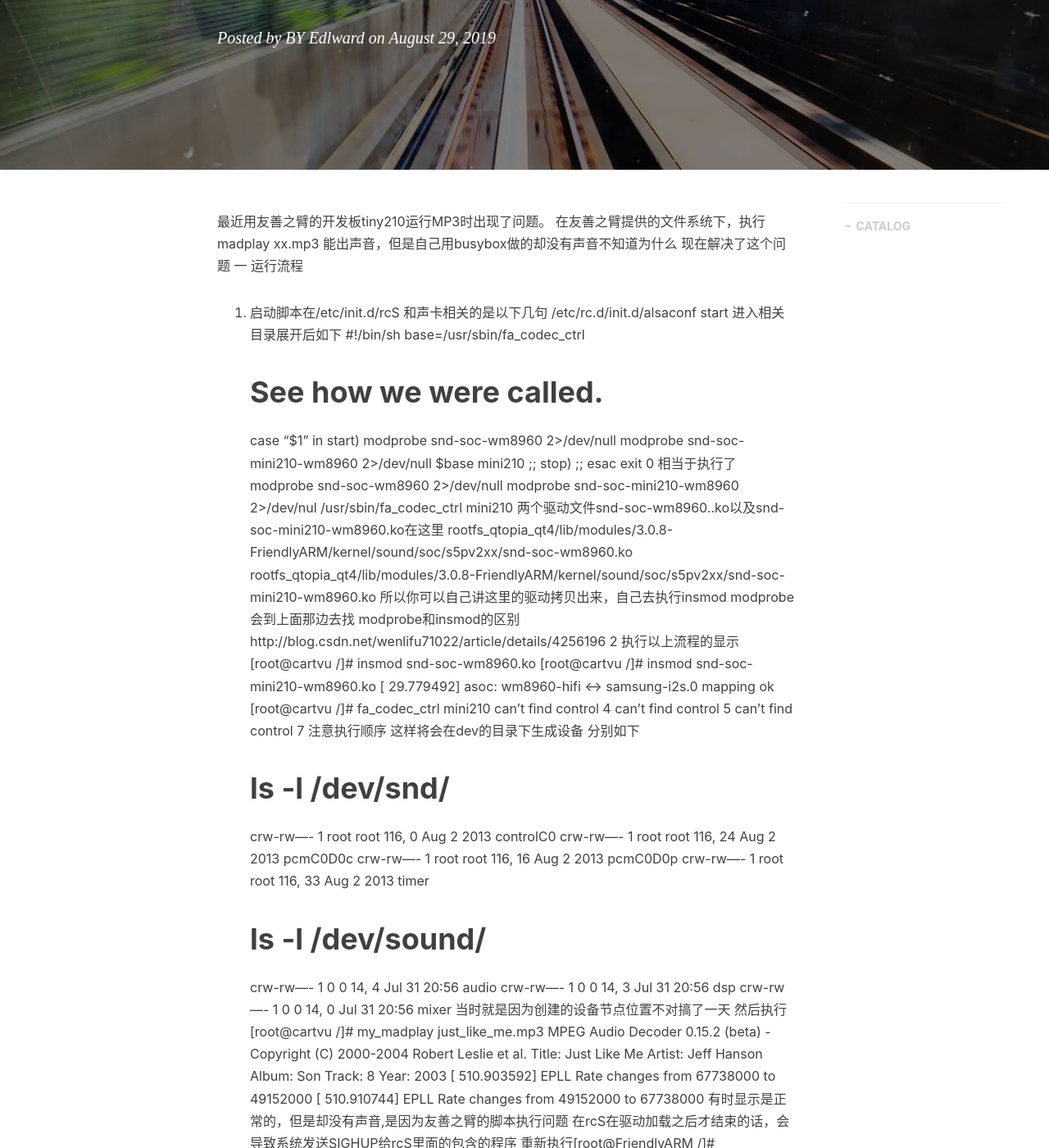
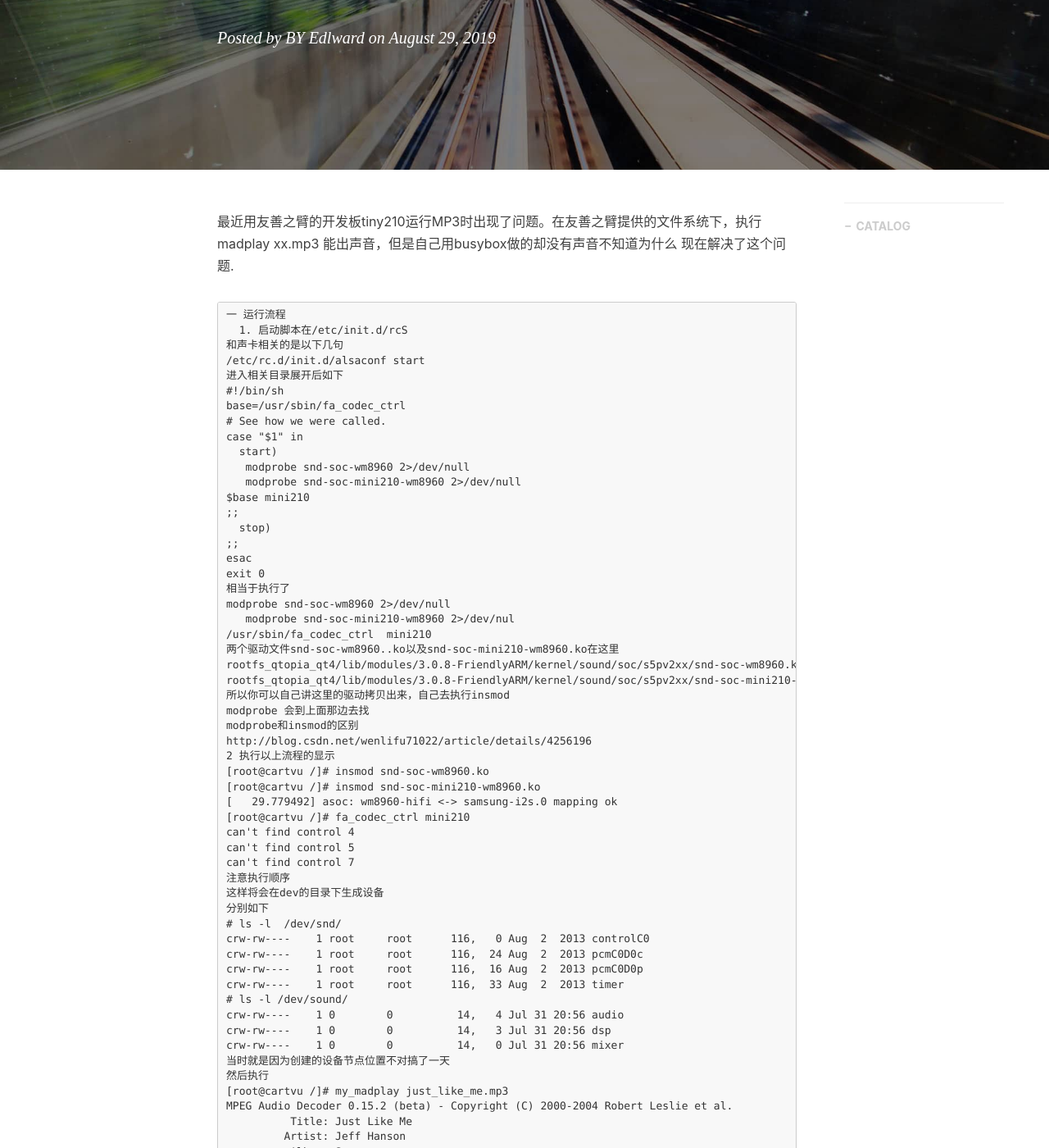
Before and after one commit to gary-robotics/dlward, a Jekyll site: the page built from _posts/2019-09-28-s5pv210下的wmv8960驱动-2019.markdown, in a window 1280 px wide and 1400 px high, scrolled down 316 px. Shown: the whole window at 82% size. Built offline with Jekyll 4.4.1, drawn with Linux system fonts in a browser that asks for light colours; nearby versions of some CDN libraries; comment, search, counter and statistics services are not loaded; some of the changed text lies outside the part shown.

Commit message:
Update 2019-09-28-s5pv210下的wmv8960驱动-2019.markdown

````diff
--- a/_posts/2019-09-28-s5pv210下的wmv8960驱动-2019.markdown
+++ b/_posts/2019-09-28-s5pv210下的wmv8960驱动-2019.markdown
@@ -10,10 +10,8 @@ tags:                               #标签
     - Linux
 ---
 
-最近用友善之臂的开发板tiny210运行MP3时出现了问题。
-在友善之臂提供的文件系统下，执行madplay  xx.mp3
-能出声音，但是自己用busybox做的却没有声音不知道为什么
-现在解决了这个问题
+最近用友善之臂的开发板tiny210运行MP3时出现了问题。在友善之臂提供的文件系统下，执行madplay  xx.mp3 能出声音，但是自己用busybox做的却没有声音不知道为什么 现在解决了这个问题.
+```
 一 运行流程
   1. 启动脚本在/etc/init.d/rcS
 和声卡相关的是以下几句
@@ -182,7 +180,11 @@ crw-rw----    1 0        0          14,   0 Jul 31 20:56 mixer
 crw-rw----    1 0        0         116,  24 Jul 31 20:56 pcmC0D0c
 crw-rw----    1 0        0         116,  16 Jul 31 20:56 pcmC0D0p
 crw-rw----    1 0        0         116,  33 Jul 31 20:52 timer
+```
+
 9 执行创建设备节点或建立软连接
+
+```
 mkdir /dev/snd   /dev/sound
 mknod /dev/snd/controlC0 c 116 0
 mknod /dev/snd/pcmC0D0c c 116 24
@@ -191,7 +193,11 @@ mknod /dev/snd/timer c 116 33
 mknod /dev/sound/audio c 14 4
 mknod /dev/sound/dsp c 14 3
 mknod /dev/sound/mixer c 14 0
+```
+
 10 重新执行fa_codec_ctrl mini210成功
+
 11执行madplay just_like_me.mp3出现声音了
+
 12  附别人的可以用的友善之臂没开源的，wm8960驱动源码
 测试过可以用
````
